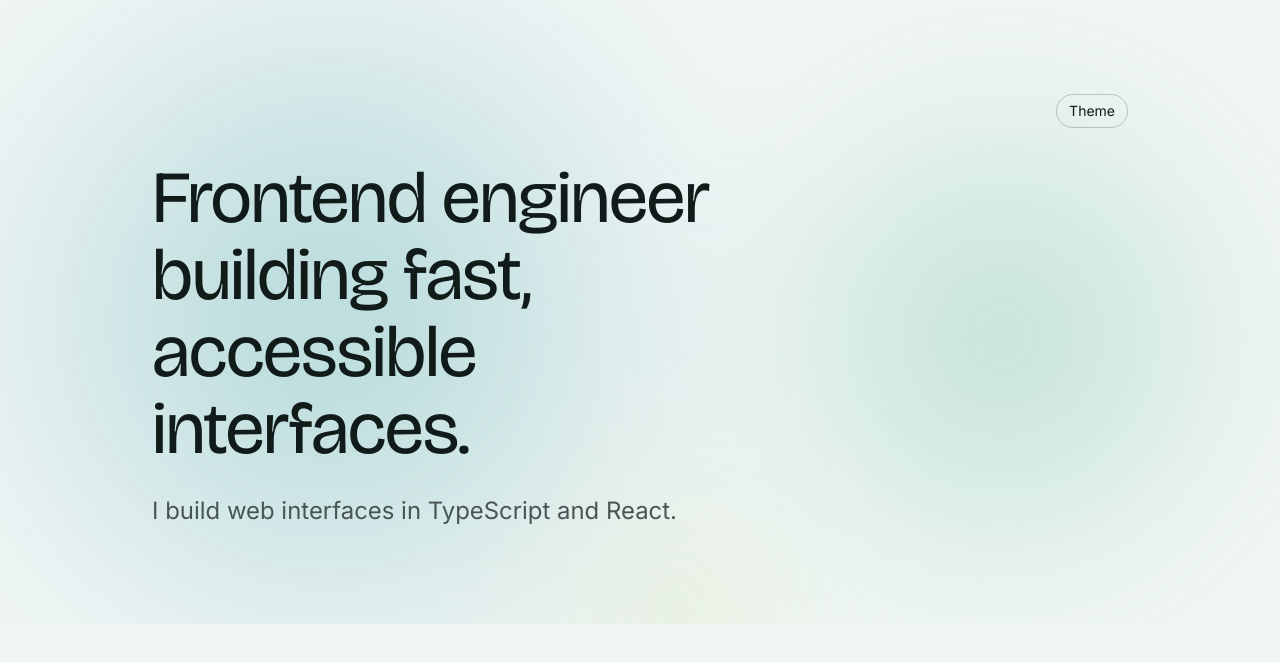
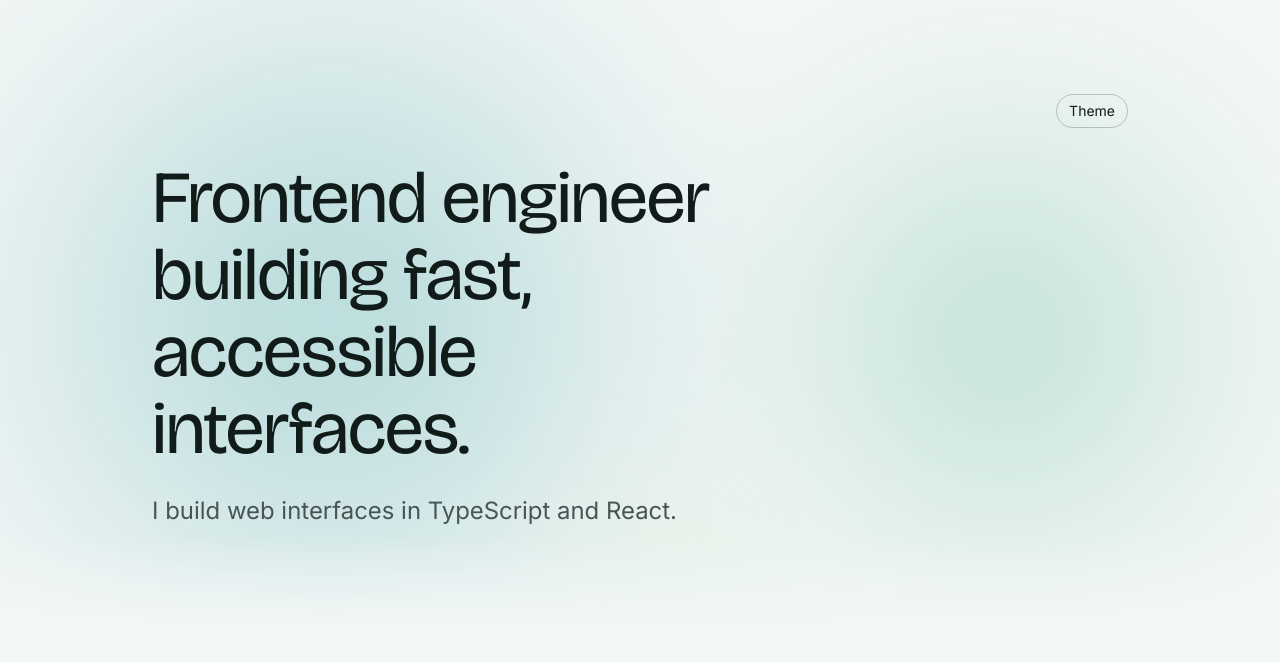
Before and after one commit to obfdanso/portfolio, a Next.js app: page / in a window 1280 px wide. Shown: the top 662 px of the page. Built offline with nearby package versions, Linux system fonts and the light colour scheme.

Commit message:
dissolved the gradient edge and corrected the lime hue

```diff
--- a/app/globals.css
+++ b/app/globals.css
@@ -7,7 +7,7 @@
   --color-fg-muted: oklch(0.72 0.012 195);
   --color-teal: oklch(0.55 0.11 195);
   --color-emerald: oklch(0.65 0.13 160);
-  --color-lime: oklch(0.85 0.15 125);
+  --color-lime: oklch(0.86 0.13 135);
   --color-accent: var(--color-emerald);
 
   --ease-brand: cubic-bezier(0.22, 1, 0.36, 1);
@@ -100,6 +100,10 @@ p {
   filter: hue-rotate(var(--mesh-hue, 0deg));
   opacity: var(--mesh-opacity);
   contain: strict;
+  /* Without this the gradient ends on a hard horizontal seam at the
+     section boundary. Fades only the last 14%, so the blobs' brightest
+     region is preserved. */
+  mask-image: linear-gradient(to bottom, #000 0%, #000 86%, transparent 100%);
 }
 
 .mesh__blob {
```
